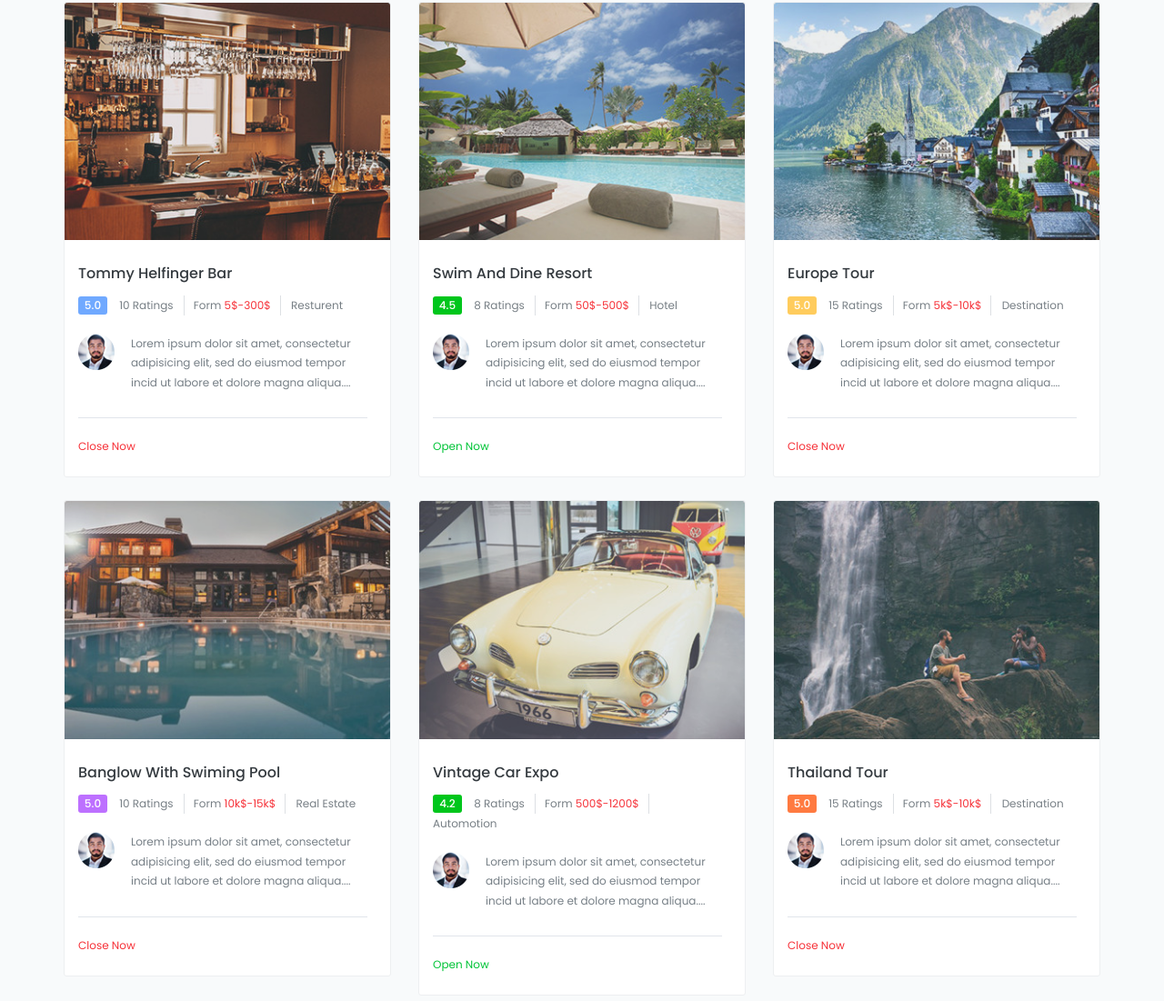
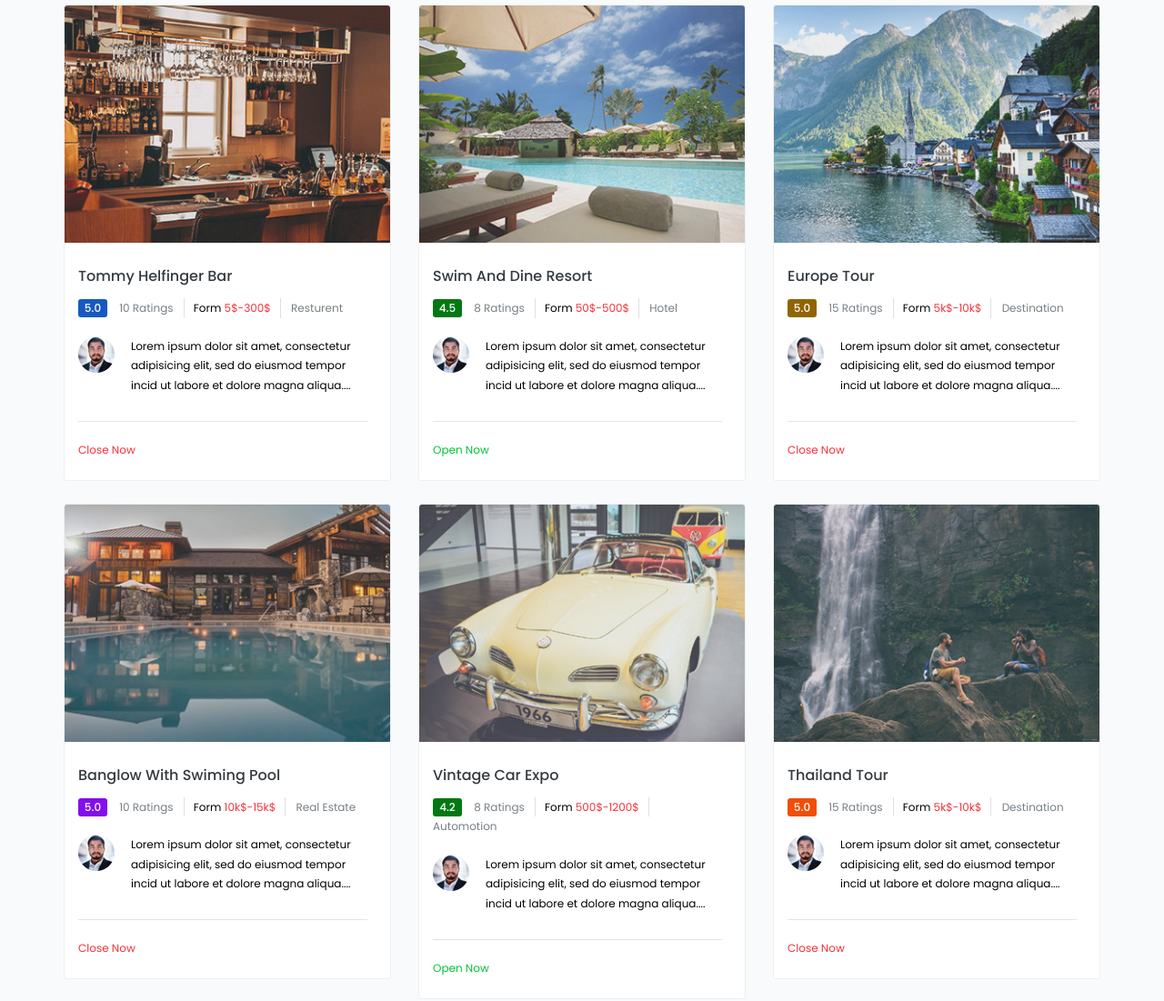
Before and after one commit to AymanElh/brief-1, a plain HTML site: page explore.html in a window 1280 px wide. Shown: the part 442-1543 px from the top of the page at 91% size. Drawn offline with Linux system fonts and the light colour scheme.

Commit message:
fix ratio problem on explore.html

```diff
--- a/css/style.css
+++ b/css/style.css
@@ -454,6 +454,10 @@ nav.navbar.bootsnav .navbar-toggle i{color: #ff545a;}
 }
 .explore-content{margin-top: 78px;}
 
+.explore p {
+    color: black;
+}
+
 .single-explore-item {
     background: #fff;
     border: 1px solid #edeff1;
@@ -528,11 +532,11 @@ nav.navbar.bootsnav .navbar-toggle i{color: #ff545a;}
 .single-explore-txt {
     padding: 26px 25px 24px 15px;
 }
-.single-explore-txt.bg-theme-1 .explore-rating{background: #70a9ff;}
-.single-explore-txt.bg-theme-2 .explore-rating{background: #00c61c;}
-.single-explore-txt.bg-theme-3 .explore-rating{background: #ffcc5d;}
-.single-explore-txt.bg-theme-4 .explore-rating{background: #bd70ff;}
-.single-explore-txt.bg-theme-5 .explore-rating{background: #ff7a40;}
+.single-explore-txt.bg-theme-1 .explore-rating{background: #165ac0;}
+.single-explore-txt.bg-theme-2 .explore-rating{background: #027812;}
+.single-explore-txt.bg-theme-3 .explore-rating{background: #916403;}
+.single-explore-txt.bg-theme-4 .explore-rating{background: #830fea;}
+.single-explore-txt.bg-theme-5 .explore-rating{background: #f04e09;}
 
 .explore-rating-price,.explore-rating-price a {
     font-size: 12px;
--- a/explore.html
+++ b/explore.html
@@ -68,6 +68,7 @@
 					<div class="header-top-left">
 						<ul>
 							<li class="select-opt">
+								<label for="language">language</label>
 								<select name="language" id="language">
 									<option value="default">EN</option>
 									<option value="French">FR</option>
@@ -75,6 +76,7 @@
 								</select>
 							</li>
 							<li class="select-opt">
+								<label for="currency">currency</label>
 								<select name="currency" id="currency">
 									<option value="usd">USD</option>
 									<option value="euro">Euro</option>
```
